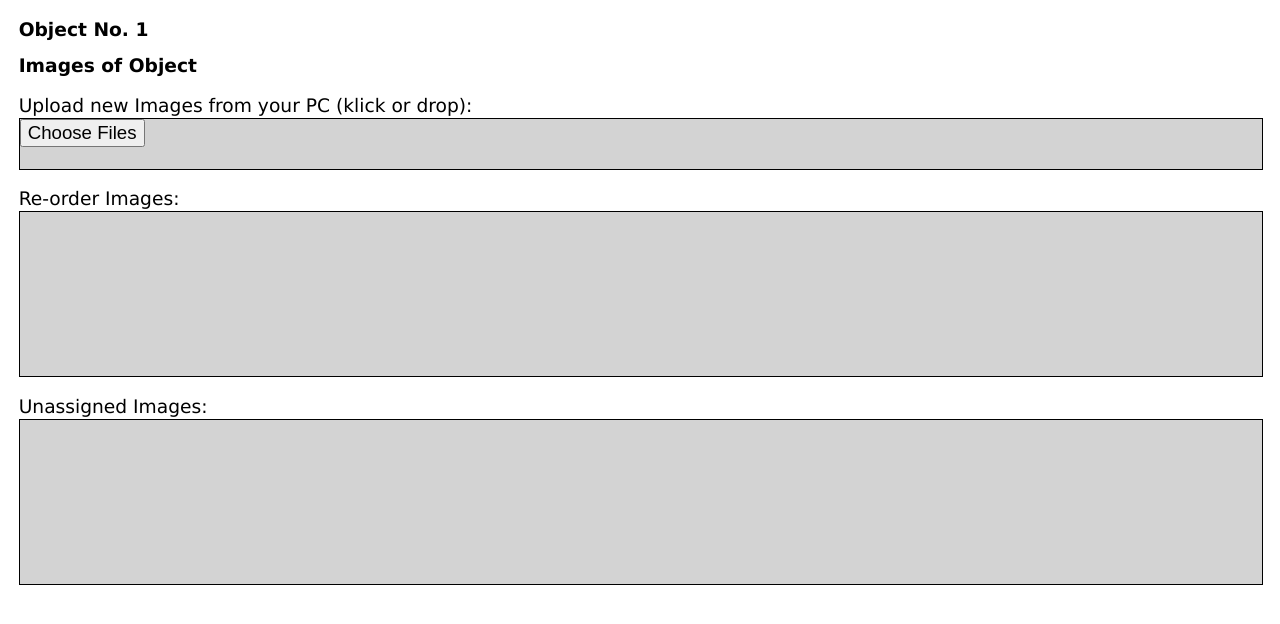
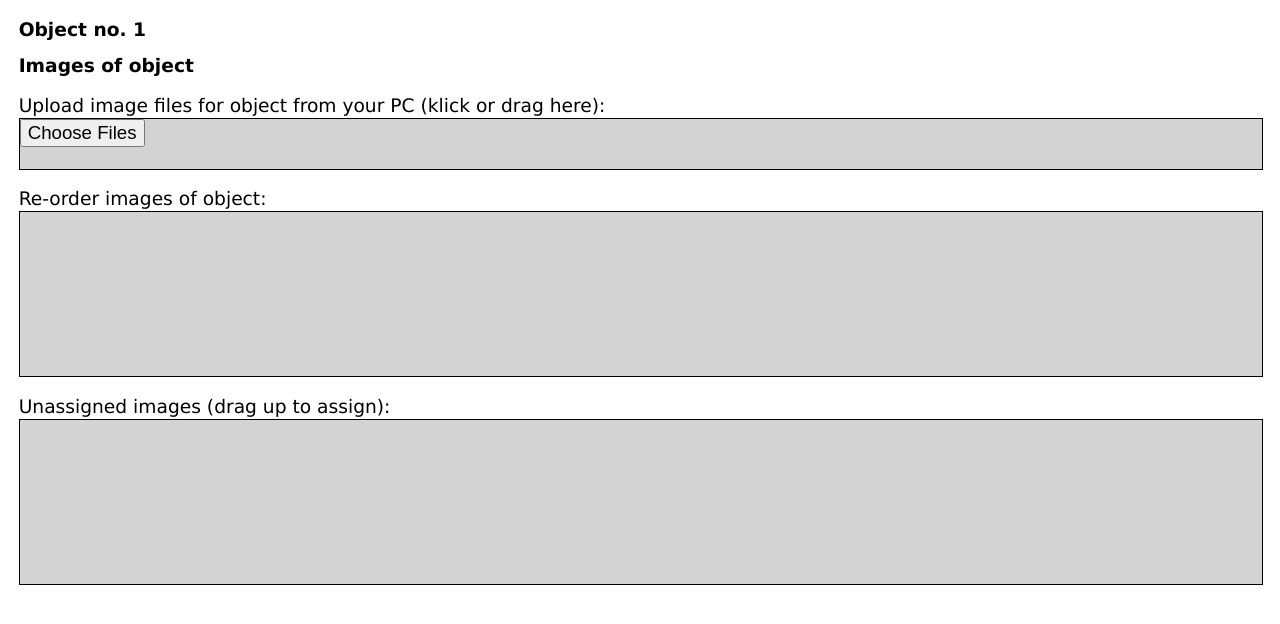
Before and after one commit to sorgom/jagoda, a Flask app: template templates/ajax_upload.htm in a window 1280 px wide. Shown: the top 624 px of the page. Run offline with Flask 2, Linux system fonts and the light colour scheme; the template is opened without the code that fills it: most values are stand-ins (such as "Sample title", 1, 10 or a date in 2020).

Commit message:
1st approach to unused images, test with browser firefox

```diff
--- a/mod/MyDB.py
+++ b/mod/MyDB.py
@@ -83,7 +83,9 @@ class MyDB(MySQL):
         self.call(f'CALL rmObjectImg({objId}, {imgId});')
 
     def getUnusedImgs(self):
-        return self.getFirstCol(f'CALL getUnusedImgs();')
+        return [
+            { 'id': id, 'ord': -1 } for id in self.getFirstCol(f'CALL getUnusedImgs();')
+        ]
 
     ## subs
 
--- a/static/aut_site.js
+++ b/static/aut_site.js
@@ -220,7 +220,7 @@ function addImgEnd(target)
     dr.ondrop = rmImg;
     dr.ondragover = dragOverImg;
     dr.className = 'imgrm';
-    dr.innerHTML = 'DEL';
+    dr.innerHTML = 'REMOVE';
     target.appendChild(dr);
 }
 
@@ -232,11 +232,11 @@ function removeEnd(target)
     nodes.forEach(e => { target.removeChild(e); });
 }
 
-function displayImages(target, json, drop)
+function displayImgs(target, json, drop)
 {
     if (target)
     {
-        debug('displayImages');
+        debug('displayImgs');
         clean(target);
         addImgs(target, json, drop);
     }
@@ -257,20 +257,20 @@ function addImgs(target, json, drop)
     }
 }
 
-function loadImages(trgId, id)
+function loadObjImgs(trgId, id)
 {
-    debug('loadImages: ' + id);
+    debug('loadImgs: ' + id);
     let target = geti(trgId);
     if (target)
     {
         target.objId = id;
-        getAjax('/_imgs/' + id, rt => { displayImages(target, rt, true); });
+        getAjax('/_imgs/' + id, rt => { displayImgs(target, rt, true); });
     }
 }
 
-function uploadImages(inp, trgId, id)
+function uploadImgs(inp, trgId, id)
 {
-    debug('uploadImages: ' + id);
+    debug('uploadImgs: ' + id);
     let target = geti(trgId);
     if (!target) return;
     let objId = target.objId;
@@ -288,19 +288,6 @@ function uploadImages(inp, trgId, id)
     });
 }
 
-// function numImages(target)
-// {
-//     let objID = target.objId;
-//     let n = 0;
-//     if (objID)
-//     {
-//         target.childNodes.forEach(e => {
-//             if (e.imgId) ++n;
-//         })
-//     }
-//     return n;
-// }
-
 function sendImgOrder(target)
 {
     let objID = target.objId;
@@ -314,7 +301,6 @@ function sendImgOrder(target)
             let ord = e.ord;
             if (id && ord != n)
             {
-                debug('imgId: ' + id);
                 chg.push([id, n]);
                 e.ord = n;
             }
--- a/templates/ajax_upload.htm
+++ b/templates/ajax_upload.htm
@@ -5,19 +5,19 @@
         <link rel="shortcut icon" type="image/x-icon" href="/static/favicon.ico" >
         <link rel="stylesheet" href="/static/aut_site.css">
     </head>
-    <body onload="loadImages('objectImages', {{id}});">
-        <h1>Object No. {{id}}</h1>
-        <h2>Images of Object</h2>
-        <p class="label">Upload new Images from your PC (klick or drop):</p>
-        <input type="file" multiple onchange="uploadImages(this, 'objectImages', {{id}});" accept="image/jpeg" class="dropZone"/>
-        <p class="label">Re-order Images:</p>
+    <body onload="loadObjImgs('objImgs', {{id}});">
+        <h1>Object no. {{id}}</h1>
+        <h2>Images of object</h2>
+        <p class="label">Upload image files for object from your PC (klick or drag here):</p>
+        <input type="file" multiple onchange="uploadImgs(this, 'objImgs', {{id}});" accept="image/jpeg" class="dropZone"/>
+        <p class="label">Re-order images of object:</p>
         <div class="imgDisplayFrame">
-            <div id="objectImages" class="imgDisplay"></div>
+            <div id="objImgs" class="imgDisplay"></div>
             <div class="imgDisplayEnd"></div>
         </div>
-        <p class="label">Unassigned Images:</p>
+        <p class="label">Unassigned images (drag up to assign):</p>
         <div class="imgDisplayFrame">
-            <div id="freeImages" class="imgDisplay imgDisplayFix"></div>
+            <div id="freeImgs" class="imgDisplay imgDisplayFix"></div>
             <div class="imgDisplayEnd"></div>
         </div>
         <script src="/static/aut_site.js"></script>
```
Also changed, not shown: app_ajax_upload.py (+14 -0 lines), todolist.md (+1 -0 lines).
